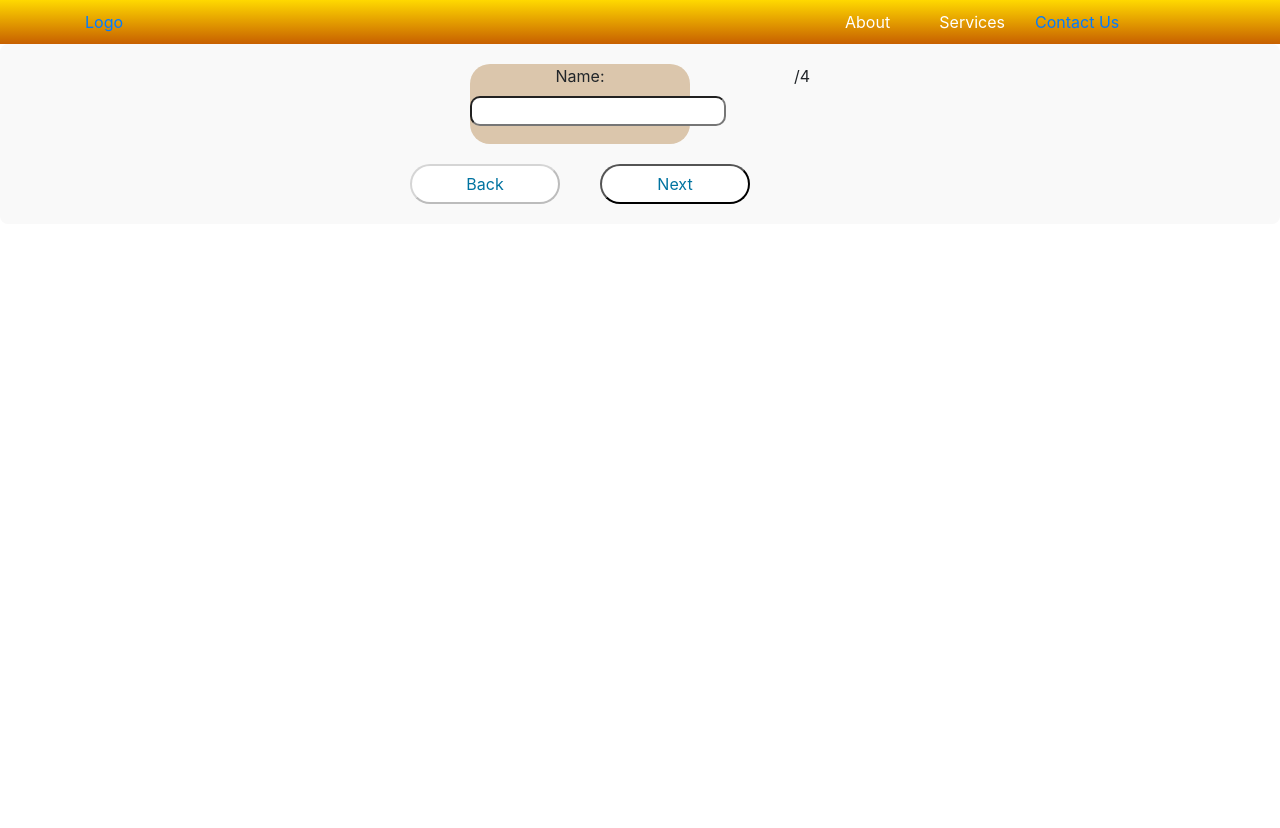
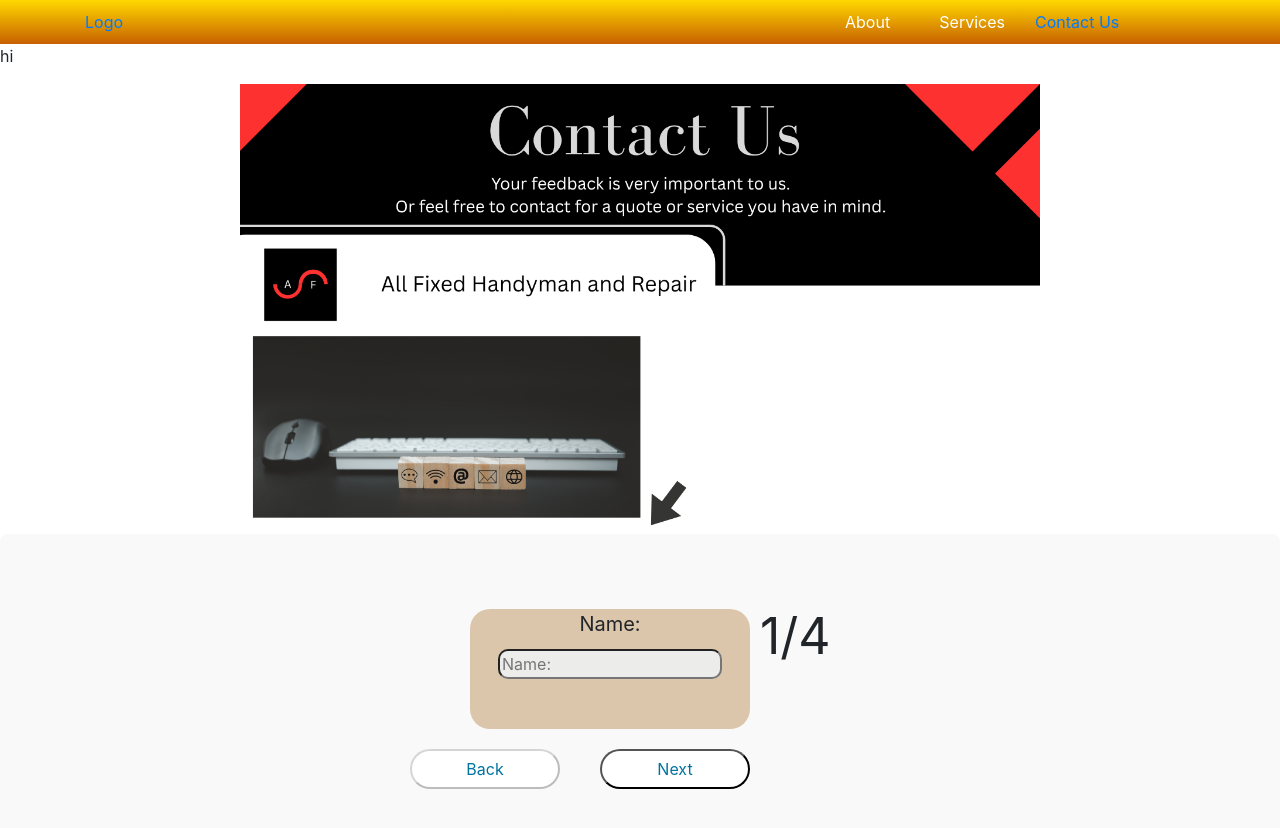
Before and after one commit to Gabriel-AdamC/All_Fixed, a Next.js app in the folder allfixed/: page /contact in a window 1280 px wide. Shown: the top 828 px of the page. Before the commit the page ends 800 px from the top, so only its background shows below. Built offline with nearby package versions, Linux system fonts and the light colour scheme.

Commit message:
fixed the form and started with the contact page

```diff
--- a/allfixed/src/app/contact/form.css
+++ b/allfixed/src/app/contact/form.css
@@ -2,33 +2,39 @@
     display: flex;
     flex-direction: column;
     align-items: center;
+    justify-content: center;
+    min-height: 40vh;
     padding: 20px;
     background-color: #f9f9f9;
     border-radius: 8px;
 }
 
 .formpiece {
+    display: flex;
+    flex-direction: column;
+    align-items: center;
+    justify-content: center;
     background-color: rgb(219, 198, 172);
-    width: 220px;
-    height: 80px;
+    width: 35vh;
+    height: 15vh;
     border-radius: 20px;
     margin-bottom: 20px;
+    box-shadow: 10 4px 4px rgba(0, 0, 0, 0.1);
 }
 
 .texts {
-    display: flex;
-    flex-direction: column;
-    align-items: center;
-    height: 30%;
+    font-size: 20px;
+    text-align: center;
+    margin: 10px;
 }
 
 .inputs {
-    display: flex;
-    flex-direction: column;
+    width: 80%;
+    max-width: 400px;
     border-radius: 10px;
+    background-color: rgb(236, 236, 234);
     display: block;
-    margin-left: auto;
-    margin-right: auto;
+    margin: 10px auto;
 }
 
 .topRow {
--- a/allfixed/src/app/contact/form.jsx
+++ b/allfixed/src/app/contact/form.jsx
@@ -37,6 +37,7 @@ const FormContact = () => {
                     return;
                 }
                 else {
+                    setStep(step + 1);
                     return;
                 }
             }
@@ -62,8 +63,8 @@ const FormContact = () => {
                             {...motionProps}
                             >
                             {<div className="formpiece" style={{ display: step === 1 ? 'block' : 'none' }}>
-                                <label className="texts" htmlFor="name">Name:</label>
-                                <input className="inputs" type="text" id="name" name="name" required onChange={handleChange} />
+                                <p className="texts">Name:</p>
+                                <input className="inputs" type="text" id="name" name="name" required placeholder={name === "" ? "Name:" : name} autoComplete="off" onChange={handleChange} />
                             </div>}
                             </motion.div>
                         )}
@@ -73,8 +74,8 @@ const FormContact = () => {
                             {...motionProps}
                             >
                             {<div className="formpiece" style={{ display: step === 2 ? 'block' : 'none' }}>
-                                <label className="texts" htmlFor="email">Email:</label>
-                                <input className="inputs" type="email" id="email" name="email" required onChange={handleChange} />
+                                <p className="texts">E-mail:</p>
+                                <input className="inputs" type="email" id="email" name="email" required placeholder={email === "" ? "e-mail:" : email} autoComplete="off" onChange={handleChange} />
                             </div>}
                             </motion.div>
                         )}
@@ -84,24 +85,25 @@ const FormContact = () => {
                             {...motionProps}
                             >
                             {<div className="formpiece" style={{ display : step === 3 ? 'block' : 'none' }}>
-                                <label className="texts" htmlFor="message">Message:</label>
-                                <textarea className="inputs" id="message" name="message" required onChange={handleChange}></textarea>
+                                <p className="texts">Message:</p>
+                                <textarea className="inputs" id="message" name="message" required placeholder={message === "" ? "Message:" : message} autoComplete="off" onChange={handleChange}></textarea>
                             </div>}
                             </motion.div>
                         )}
                         {step === 4 && (
                             <motion.div
                             key={4}
-                            {...motionProps}>
-                                <div className="formpiece">
-                                    <label className="texts" htmlFor="captcha">Please answer this question to verify you are human:</label>
-                                    <input className="inputs" type="text" id="captcha" name="captcha" placeholder={`What is ${check[0]} + ${check[1]}?`} required />
-                                </div>
+                            {...motionProps}
+                            >
+                            <div className="formpiece">
+                                <p className="texts">Verification:</p>
+                                <input className="inputs" type="text" id="captcha" name="captcha" placeholder={`What is ${check[0]} + ${check[1]}?`} autoComplete="off" required />
+                            </div>
                             </motion.div>
                         )}
 
                     </AnimatePresence>
-                    <p>/4</p>
+                    <p className="count">{step}/4</p>
                 </div>
 
                 <div className="button-row">
@@ -121,7 +123,6 @@ const FormContact = () => {
                         id="button"
                         type="submit"
                         onClick={(e) => {
-                            setStep(step + 1);
                             submit(e);
                         }}
                         whileHover={{ scale: 1.1 }}
--- /dev/null
+++ b/allfixed/src/app/contact/page.css
@@ -0,0 +1,11 @@
+.containerImage {
+    width: 100%;
+    max-width: 800px;
+    margin: 0 auto;
+}
+
+.containerImage img {
+    width: 100%;
+    height: auto;
+    display: block;
+}
--- a/allfixed/src/app/contact/page.jsx
+++ b/allfixed/src/app/contact/page.jsx
@@ -1,9 +1,19 @@
 import React from "react";
 import FormContact from "./form";
+import "./page.css";
 
 const contact = () => {
     return (
-        <FormContact />
+        <div>
+            <p>
+                hi
+            </p>
+            <div className="containerImage">
+                <img src="/allFixedContactPage.png" alt="Contact" style={{ display: 'block', width: '100%' }} />
+            </div>
+            <FormContact />
+        </div>
+
     )
 }
 
```
Also changed, not shown: allfixed/public/allFixedContactPage.png (added).
